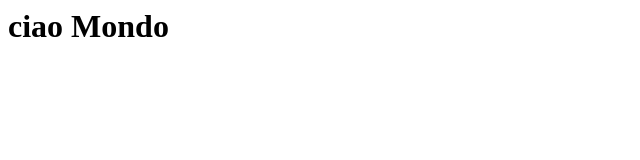
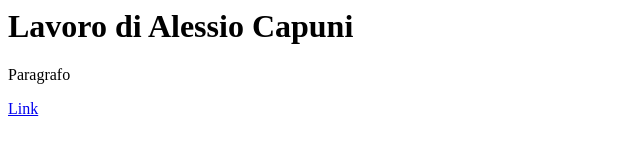
Before and after one commit to Alefrl/alefrl.github.io, a plain HTML site: page index.html in a window 1280 px wide. Shown: the whole page, without its empty margins (0-640 px from the left). Drawn offline with Linux system fonts and the light colour scheme.

Commit message:
Update index.html

```diff
--- a/index.html
+++ b/index.html
@@ -1 +1,3 @@
-<h1>ciao Mondo</h1>
+<h1>Lavoro di Alessio Capuni</h1>
+<p>Paragrafo</p>
+<a href="intestazioni.html">Link</a>
```
